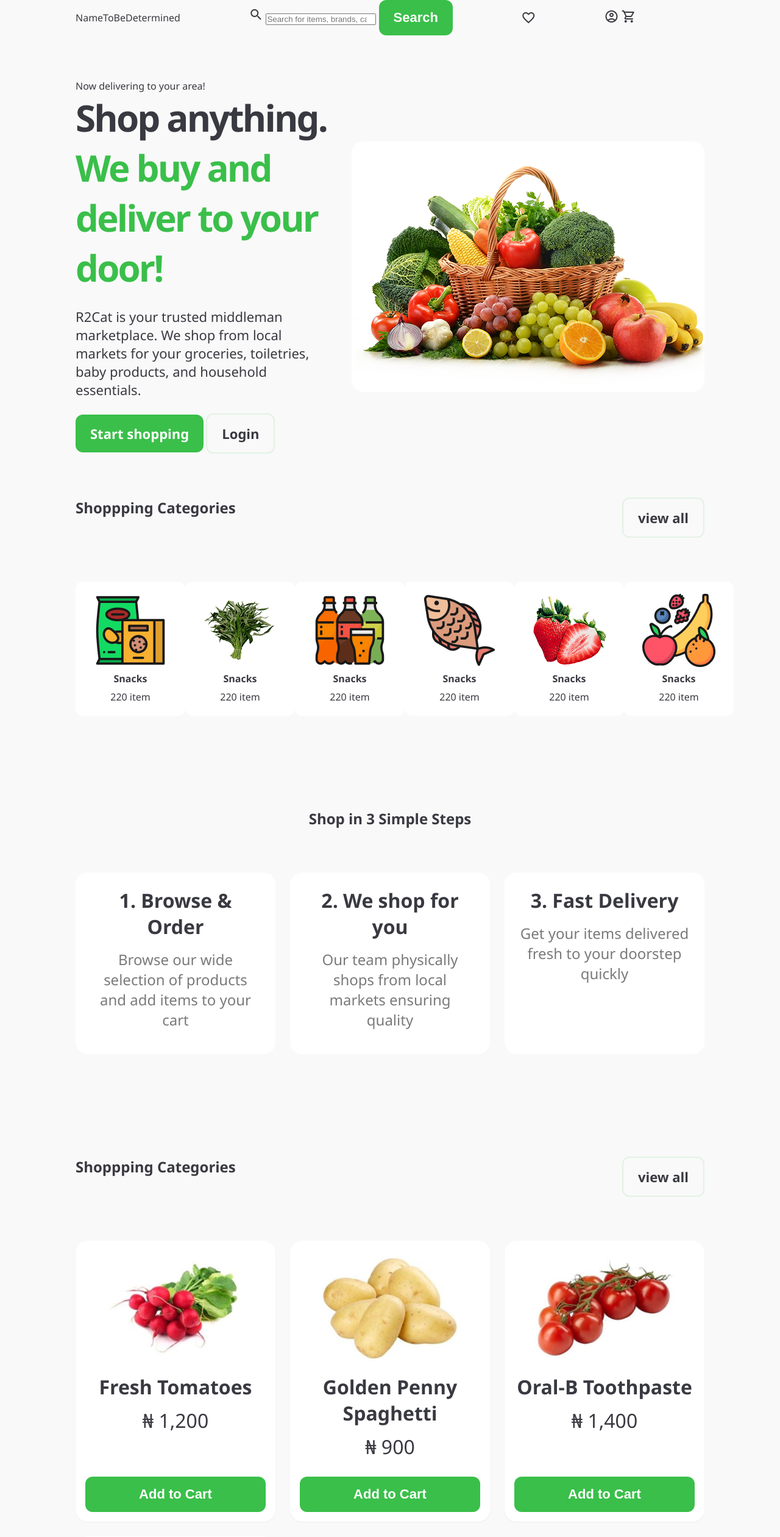
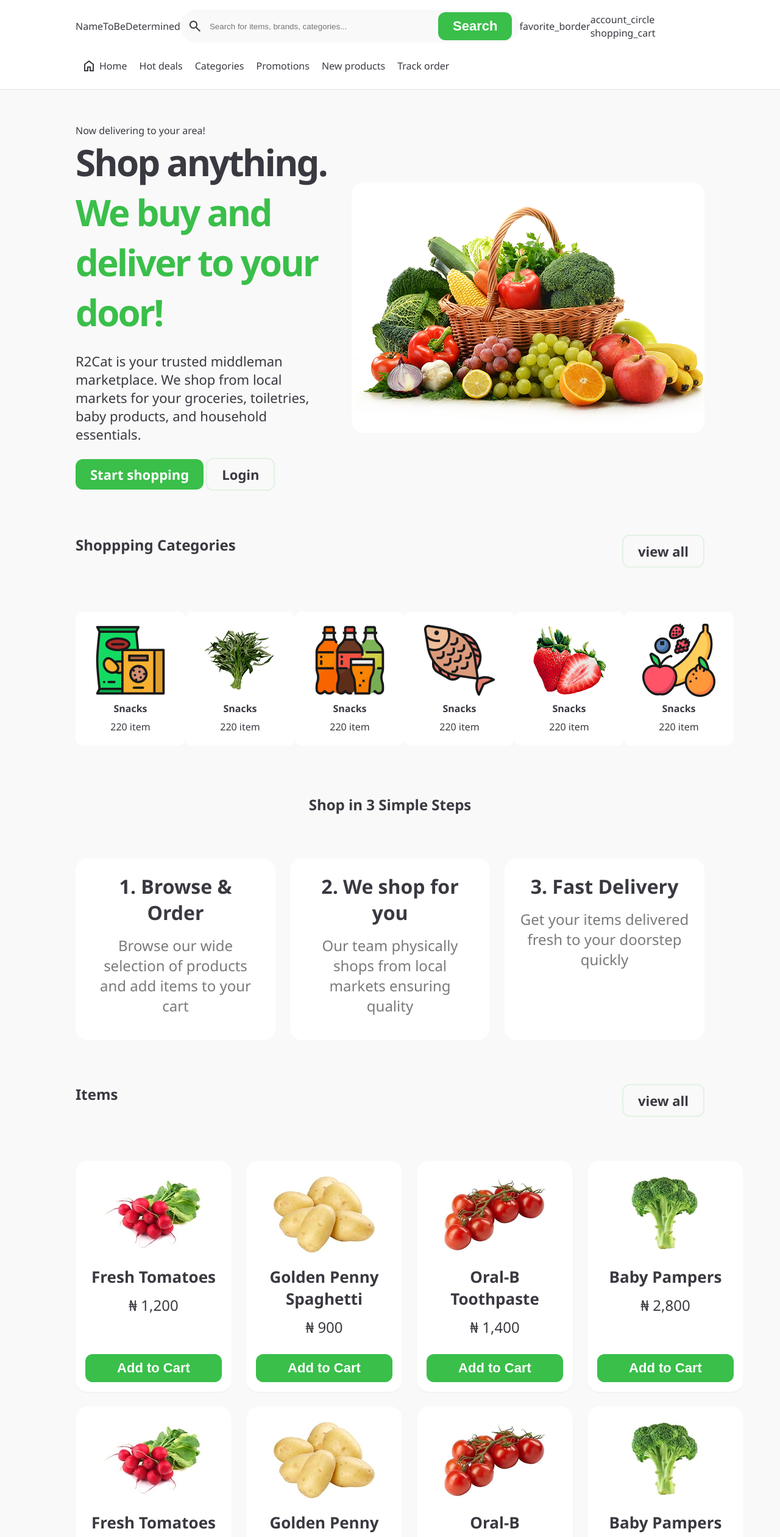
Before and after one commit to AyodejiSebanjo/online-shopping-platform, a plain HTML site: page index.html in a window 1280 px wide. Shown: the top 2521 px of the page at 61% size. Drawn offline with nearby package versions, Linux system fonts and the light colour scheme.

Commit message:
complete landing page design

```diff
--- a/index.html
+++ b/index.html
@@ -2,9 +2,8 @@
   <head>
     <meta charset="UTF-8" />
     <meta name="viewport" content="width=device-width, initial-scale=1.0" />
-
     <link
-      href="https://fonts.googleapis.com/icon?family=Material+Icons+Outlined"
+      href="https://fonts.googleapis.com/css2?family=Material+Symbols+Outlined"
       rel="stylesheet"
     />
 
@@ -14,9 +13,10 @@
   </head>
   <body>
     <header class="header">
+      <div class="inner-container">
         <div class="logo">NameToBeDetermined</div>
         <div class="search">
-        <span class="material-icons-outlined"> search </span>
+          <span class="material-symbols-outlined"> search </span>
           <input
             type="search"
             placeholder="Search for items, brands, categories..."
@@ -33,11 +33,32 @@
         <nav>
           <img src="" alt="" class="logo" />
         </nav>
+      </div>
     </header>
 
+    <nav class="top-nav">
+      <div class="inner-container">
+        <ul>
+          <li>
+            <a href="#" class="nav-links">
+              <span class="material-symbols-outlined"> home </span>Home
+            </a>
+          </li>
+          <li><a href="#" class="nav-links">Hot deals</a></li>
+          <li><a href="#" class="nav-links">Categories</a></li>
+          <li><a href="#" class="nav-links">Promotions</a></li>
+          <li><a href="#" class="nav-links">New products</a></li>
+          <li><a href="#" class="nav-links">Track order</a></li>
+          <li>
+            <a href="#" class="nav-links">
+              <span class="material-symbols-outlined"> </span
+            ></a>
+          </li>
+        </ul>
+      </div>
+    </nav>
+
     <main>
-
-
       <!-- HERO  -->
       <section class="container">
         <div class="hero">
@@ -135,11 +156,60 @@
 
       <section class="product container">
         <div class="section-head">
-          <h2>Shoppping Categories</h2>
+          <h2>Items</h2>
           <a href="#" class="btn btn--ghost"> view all</a>
         </div>
 
         <div class="product-grid">
+          <div class="product-card">
+            <img
+              src="images/product01.png"
+              alt="red strawberry"
+              class="product-image"
+            />
+            <p class="product-card-title">Fresh Tomatoes</p>
+            <p class="product-card-price">₦ 1,200</p>
+            <button class="btn btn--primary product-card-btn">
+              Add to Cart
+            </button>
+          </div>
+          <div class="product-card">
+            <img
+              src="images/product02.png"
+              alt="red strawberry"
+              class="product-image"
+            />
+            <p class="product-card-title">Golden Penny Spaghetti</p>
+            <p class="product-card-price">₦ 900</p>
+            <button class="btn btn--primary product-card-btn">
+              Add to Cart
+            </button>
+          </div>
+          <div class="product-card">
+            <img
+              src="images/product03.png"
+              alt="red strawberry"
+              class="product-image"
+            />
+            <p class="product-card-title">Oral-B Toothpaste</p>
+            <p class="product-card-price">₦ 1,400</p>
+            <button class="btn btn--primary product-card-btn">
+              Add to Cart
+            </button>
+          </div>
+          <div class="product-card">
+            <img
+              src="images/product04.png"
+              alt="red strawberry"
+              class="product-image"
+            />
+            <p class="product-card-title">Baby Pampers</p>
+            <p class="product-card-price">₦ 2,800</p>
+            <button class="btn btn--primary product-card-btn">
+              Add to Cart
+            </button>
+          </div>
+
              <div class="product-card">
             <img
               src="images/product01.png"
@@ -193,11 +263,13 @@
 
       <!-- FOOTER -->
 
-      <footer class="footer container">
+      <footer class="footer">
         <div class="footer-top">
           <div class="footer-col">
             <h4>Logo goes here</h4>
             <p>Shop anything you need - delivered quickly.</p>
+
+            <div class="footer-links">
               <ul>
                 <li>Addess:</li>
                 <li>Call Us:</li>
@@ -205,9 +277,12 @@
                 <li>Work hours:</li>
               </ul>
             </div>
+          </div>
 
           <div class="footer-col">
             <h4>Account</h4>
+
+             <div class="footer-links">
                 <ul>
               <li><a href="#">Login</a></li>
               <li><a href="#">My Orders</a></li>
@@ -215,8 +290,12 @@
               <li><a href="#">Track Orders</a></li>
             </ul>
              </div>
+
+          </div>
           <div class="footer-col">
-            <h4>Usefil links</h4>
+            <h4>Useful links</h4>
+
+              <div class="footer-links">
                  <ul>
               <li><a href="#">About Us</a></li>
               <li><a href="#">Contact</a></li>
@@ -225,8 +304,11 @@
               <li><a href="#">New Products</a></li>
             </ul>
               </div>
+
+          </div>
           <div class="footer-col">
             <h4>Help Center</h4>
+              <div class="footer-links">
 <ul>
               <li><a href="#">Payments</a></li>
               <li><a href="#">Refund</a></li>
@@ -235,6 +317,8 @@
               <li><a href="#">Q & A</a></li>
               <li><a href="#">Privacy Policy</a></li>
             </ul>
+              </div>
+
           </div>
         </div>
 
--- a/styles.css
+++ b/styles.css
@@ -59,55 +59,53 @@
   --h4-size: 38px; */
   --h5-size: 32px;
   --h6-size: 26px;
-  --body-lg: 18px;
+  --body-xl: 24px;
+  --body-lg: 20px;
   --body: 16px;
-  --small: 14px;
-  --caption: 12px;
+  --body-small: 14px;
+  --body-caption: 12px;
 }
 /* BUTTONS STYLING */
 
-.btn{
+.btn {
   display: inline-flex;
   align-items: center;
   justify-content: center;
   gap: 8px;
-  padding: 16px 24px;
+  padding: 10px 24px;
   font-size: 22px;
   font-weight: 600;
   border: none;
   cursor: pointer;
   border-radius: var(--radius-md);
   text-decoration: none;
- transition: transform 140ms ease, box-shadow 140ms ease, background-color 140ms ease;
-
+  transition: transform 140ms ease, box-shadow 140ms ease,
+    background-color 140ms ease;
 }
 
-.btn:active{
+.btn:active {
   transform: translateY(1px);
 }
 
-.btn--primary{
+.btn--primary {
   background: var(--primary-500);
   color: var(--foreground);
 }
 
-.btn--primary:active{
+.btn--primary:active {
   background-color: var(--primary-500);
 }
-.btn--primary:hover{
+.btn--primary:hover {
   background-color: var(--primary-500);
-
 }
 
-.btn--ghost{
+.btn--ghost {
   background: transparent;
   color: var(--color-primary-600);
-  border: 2px solid rgba(58,191,74,0.12);
+  border: 2px solid rgba(58, 191, 74, 0.12);
 }
 
 /* END OF BUTTON STYLING */
-
-
 
 html,
 body {
@@ -118,14 +116,79 @@ body {
 
 /*BODY ELEMENT STYLING */
 .header {
+  width: 100%;
+  background-color: var(--foreground);
+  padding-top: 16px;
+}
+
+.inner-container {
+  max-width: 1440px;
+  padding: 0 124px;
+  display: flex;
+  align-items: center;
+  margin: 0 auto;
+  justify-content: space-between;
+}
+
+.search {
+  width: 640px;
+  display: flex;
+  align-items: center;
+  gap: 12px;
+  background: var(--background);
+  padding: 4px 12px;
+  border-radius: 100px;
+}
+.search input {
+  width: 100%;
+  height: 20px;
+  display: flex;
+  align-items: start;
+  background: var(--background);
+  border-radius: 100px;
+  border: none;
+}
+
+.top-nav {
+  padding: 16px 0;
+  background-color: var(--foreground);
+  border-bottom: 1px solid var(--stroke);
+  align-items: center;
+  justify-content: start;
+}
+
+.top-nav ul {
   display: flex;
   flex-direction: row;
-  width: 100%;
   align-items: center;
-  justify-content: space-between;
-  max-width: 1440px;
-  padding: 0 124px;
-  margin: 0 auto;
+}
+.top-nav ul li {
+  list-style: none;
+  padding: var(--space-md);
+  padding: 10px;
+  align-items: center;
+  justify-content: center;
+}
+.top-nav ul li a {
+  list-style: none;
+}
+
+.top-nav ul li a:hover {
+  color: var(--primary-500);
+}
+
+.nav-links {
+  display: flex;
+  flex-direction: row;
+  text-decoration: none;
+  font-size: 16px;
+  gap: 5px;
+  color: var(--dark-text-primary);
+  align-items: center;
+}
+
+.material-symbols-outlined {
+  display: inline-block;
 }
 
 .container {
@@ -133,7 +196,9 @@ body {
   padding: 0 124px;
   align-items: center;
   justify-content: center;
-  margin: 72px auto;
+  margin-top: 56px;
+  margin-left: auto;
+  margin-right: auto;
 }
 
 .hero {
@@ -178,10 +243,9 @@ body {
   flex-direction: row;
   justify-content: space-between;
   padding-bottom: 8px;
-
 }
 
-.category-card{
+.category-card {
   display: flex;
   flex-direction: column;
   min-width: 180px;
@@ -193,55 +257,49 @@ body {
   gap: 8px;
 }
 
-.features{
+.features {
   display: flex;
   flex-direction: column;
+  margin-top: 0;
 }
 
-.feature-grid{
+.feature-grid {
   display: flex;
   flex-direction: row;
   gap: var(--space-lg);
 }
 
-.feature-card{
+.feature-card {
   flex: 1;
   background-color: var(--foreground);
   padding: var(--space-lg);
   border-radius: var(--radius-lg);
   text-align: center;
-
 }
 
-.feature-card h4{
+.feature-card h4 {
   font-size: var(--h5-size);
   margin-bottom: var(--space-md);
-
 }
-.feature-card p{
+.feature-card p {
   font-size: 24px;
   margin-bottom: var(--space-md);
   color: var(--dark-text-secondary);
-
 }
 
-
 /* PRODUCT SECTION  */
-
 .product{
-  padding-top: var(--space-lg);
-  padding-bottom: var(--space-xl);
+  padding-bottom: 72px;
 }
-
-.product-grid{
+.product-grid {
   display: grid;
-  grid-template-columns: repeat(3, 1fr);
+  grid-template-columns: repeat(4, 1fr);
   gap: var(--space-lg);
   /* align-items: center;
   justify-content: space-between; */
 }
 
-.product-card{
+.product-card {
   background-color: var(--foreground);
   display: flex;
   flex-direction: column;
@@ -252,24 +310,85 @@ body {
   text-align: center;
 }
 
-.product-image{
+.product-image {
   max-height: 100%;
   object-fit: contain;
 }
 
-.product-card-title{
-  font-size: var(--h5-size);
+.product-card-title {
+  font-size: var(--h6-size);
   font-weight: 600;
   color: var(--dark-text-primary);
 }
 
-.product-card-price{
-  font-size: var(--h5-size);
+.product-card-price {
+  font-size: var(--body-xl);
   font-weight: 500;
   margin-bottom: var(--space-md);
 }
 
-.product-card-btn{
+.product-card-btn {
   margin-top: auto;
   align-self: stretch;
 }
+
+/* FOOTER */
+
+.footer {
+
+    width: 100%;
+  background-color: var(--primary-900);
+  display: flex;
+  flex-direction: column;
+  align-items: flex-start;
+  padding: 53px 124px;
+
+
+}
+
+.footer-top {
+    max-width: 1440px;
+    width: 100%;
+  display: flex;
+  flex-direction: row;
+  align-items: flex-start;
+  justify-content: space-between;
+  padding-bottom: 24px;
+
+}
+
+.footer-col h4 {
+  color: var(--foreground);
+  font-size: 18px;
+  margin-bottom: 24px;
+}
+
+.footer-links ul{
+  display: flex;
+  flex-direction: column;
+  gap: 6px;
+  text-align: left;
+}
+
+.footer-col p,
+.footer-col a {
+  color: var(--foreground);
+  margin-bottom: 10px;
+  font-size: 14px;
+
+}
+
+.footer-col a {
+ text-decoration: none;
+}
+.footer-col li {
+  color: var(--foreground);
+  margin-bottom: 10px;
+  font-size: 16px;
+  list-style-type: none;
+}
+
+.footer hr{
+  width: 100%;
+  border: .5px solid var(--stroke);
+}
```
Lines whose indentation alone changed are shown as unchanged.
